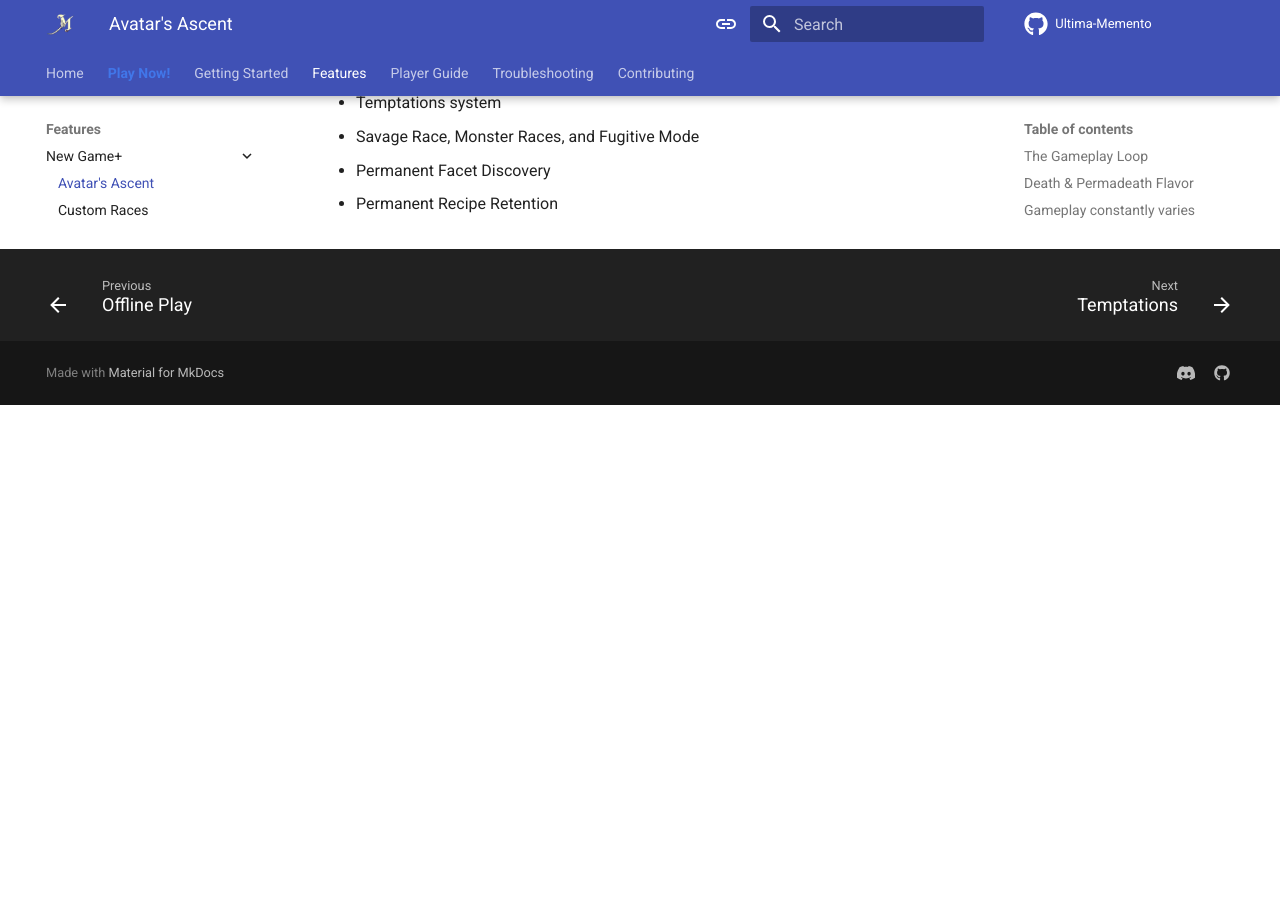
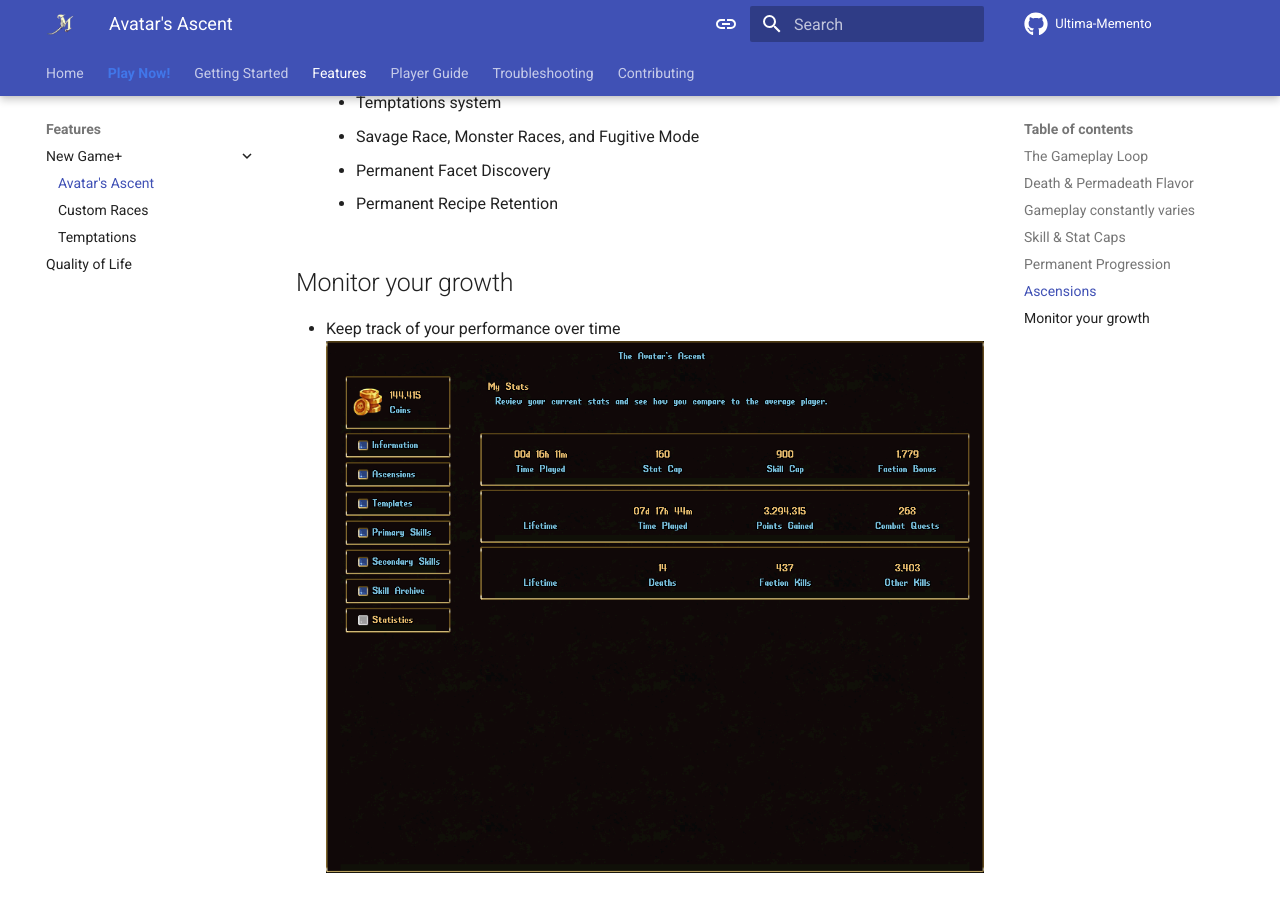
Before and after one commit to Jascen/Memento-Site, an MkDocs documentation site: the page built from docs/features/avatars-ascent.md, in a window 1280 px wide and 900 px high, scrolled down 2247 px. Built offline with MkDocs 1.6.1 and Material for MkDocs 9.7.7, drawn with Linux system fonts in a browser that asks for light colours; comment, search, counter and statistics services are not loaded; before the commit the page ends 2652 px from its top, so only the background shows below that.

Commit message:
- Add Avatar Statistics

```diff
--- a/docs/features/avatars-ascent.md
+++ b/docs/features/avatars-ascent.md
@@ -51,3 +51,7 @@ In this roguelite game mode, characters will experience a separate progression t
 	- Savage Race, Monster Races, and Fugitive Mode
 	- Permanent Facet Discovery
 	- Permanent Recipe Retention
+
+## Monitor your growth
+- Keep track of your performance over time
+![Avatar Statistics gump](../assets/images/avatar-statistics.png)
```
Also changed, not shown: docs/assets/images/avatar-statistics.png (added).
